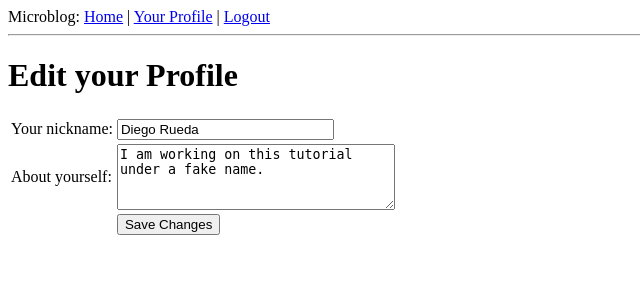
After one commit to druedaplata/flask_microblog, a Flask app: page /edit in a window 1280 px wide. The commit adds this page. Shown: the top 300 px of the page, without its empty margins (0-640 px from the left). Run offline with Flask 2, Linux system fonts and the light colour scheme; a user stored in the database is signed in; data comes from the database, SQL or seed files in the repository; both versions use the stored data as it was after the commit.

Commit message:
Chapter 6 - Profile page

```diff
--- a/app/forms.py
+++ b/app/forms.py
@@ -1,8 +1,13 @@
 from flask_wtf import Form
-from wtforms import StringField, BooleanField
-from wtforms.validators import DataRequired
+from wtforms import StringField, BooleanField, TextAreaField
+from wtforms.validators import DataRequired, Length
 
 
 class LoginForm(Form):
     openid = StringField('openid', validators=[DataRequired()])
     remember_me = BooleanField('remember_me', default=False)
+
+
+class EditForm(Form):
+    nickname = StringField('nickname', validators=[DataRequired()])
+    about_me = TextAreaField('about_me', validators=[Length(min=0, max=140)])
--- a/app/models.py
+++ b/app/models.py
@@ -1,21 +1,45 @@
 from app import db
+from hashlib import md5
 
 
 class User(db.Model):
-    id = db.Column(db.Integer, primary_key = True)
+    id = db.Column(db.Integer, primary_key=True)
     nickname = db.Column(db.String(64), index=True, unique=True)
     email = db.Column(db.String(120), index=True, unique=True)
     posts = db.relationship('Post', backref='author', lazy='dynamic')
+    about_me = db.Column(db.String(140))
+    last_seen = db.Column(db.DateTime)
+
+    @property
+    def is_authenticated(self):
+        return True
+
+    @property
+    def is_active(self):
+        return True
+
+    @property
+    def is_anonymous(self):
+        return False
+
+    def get_id(self):
+        try:
+            return unicode(self.id)  # python2
+        except NameError:
+            return str(self.id)  # python 3
+
+    def avatar(self, size):
+        return 'http://www.gravatar.com/avatar/%s?d=mm&s=%d' % (md5(self.email.encode('utf-8')).hexdigest(), size)
 
     def __repr__(self):
-        return '<User %r>' % (self.nickname)
+        return '<User %r>' % self.nickname
 
 
 class Post(db.Model):
-    id = db.Column(db.Integer, primary_key = True)
+    id = db.Column(db.Integer, primary_key=True)
     body = db.Column(db.String(140))
     timestamp = db.Column(db.DateTime)
     user_id = db.Column(db.Integer, db.ForeignKey('user.id'))
 
     def __repr__(self):
-        return '<Post %r>' % (self.body)
+        return '<Post %r>' % self.body
--- a/app/templates/base.html
+++ b/app/templates/base.html
@@ -7,7 +7,13 @@
     {% endif %}
   </head>
   <body>
-    <div>Microblog: <a href="/index">Home</a></div>
+    <div>Microblog:
+        <a href="{{ url_for('index') }}">Home</a>
+        {% if g.user.is_authenticated %}
+        | <a href="{{ url_for('user', nickname=g.user.nickname) }}">Your Profile</a>
+        | <a href="{{ url_for('logout') }}">Logout</a>
+        {% endif %}
+    </div>
     <hr>
         {% with messages = get_flashed_messages() %}
             {% if messages %}
--- /dev/null
+++ b/app/templates/edit.html
@@ -0,0 +1,22 @@
+{% extends "base.html" %}
+
+{% block content %}
+    <h1>Edit your Profile</h1>
+    <form action="" method="post" name="edit">
+        {{ form.hidden_tag() }}
+        <table>
+            <tr>
+                <td>Your nickname:</td>
+                <td>{{ form.nickname(size=24) }}</td>
+            </tr>
+            <tr>
+                <td>About yourself:</td>
+                <td>{{ form.about_me(cols=32, rows=4) }}</td>
+            </tr>
+            <tr>
+                <td></td>
+                <td><input type="submit" value="Save Changes"></td>
+            </tr>
+        </table>
+    </form>
+{% endblock %}
--- /dev/null
+++ b/app/templates/post.html
@@ -0,0 +1,5 @@
+<table>
+    <tr valign="top">
+        <td><img src="{{ post.author.avatar(50) }}"></td><td><i>{{ post.author.nickname }} says:</i><br>{{ post.body }}</td>
+    </tr>
+</table>
--- a/app/views.py
+++ b/app/views.py
@@ -1,12 +1,16 @@
-from flask import render_template, flash, redirect
-from app import app
-from .forms import LoginForm
+from flask import render_template, flash, redirect, session, url_for, request, g
+from flask_login import login_user, logout_user, current_user, login_required
+from datetime import datetime
+from app import app, db, lm, oid
+from .forms import LoginForm, EditForm
+from .models import User
 
 
 @app.route('/')
 @app.route('/index')
+@login_required
 def index():
-    user = {'nickname': 'Miguel'} # fake user
+    user = g.user
 
     posts = [ # fake array of posts
         {
@@ -27,13 +31,90 @@ def index():
 
 
 @app.route('/login', methods=['GET', 'POST'])
+@oid.loginhandler
 def login():
+    if g.user is not None and g.user.is_authenticated:
+        return redirect(url_for('index'))
     form = LoginForm()
     if form.validate_on_submit():
-        flash('Login requested for OpenID="%s", remember_me=%s' %
-              (form.openid.data, str(form.remember_me.data)))
-        return redirect('/index')
+        session['remember_me'] = form.remember_me.data
+        return oid.try_login(form.openid.data, ask_for=['nickname', 'email'])
     return render_template('login.html',
                            title='Sign In',
                            form=form,
                            providers=app.config['OPENID_PROVIDERS'])
+
+
+@lm.user_loader
+def load_user(id):
+    return User.query.get(int(id))
+
+
+@oid.after_login
+def after_login(resp):
+    if resp.email is None or resp.email == "":
+        flash('Invalid login. Please try again.')
+        return redirect(url_for('login'))
+    user = User.query.filter_by(email=resp.email).first()
+    if user is None:
+        nickname = resp.nickname
+        if nickname is None or nickname == "":
+            nickname = resp.email.split('@')[0]
+        user = User(nickname=nickname, email=resp.email)
+        db.session.add(user)
+        db.session.commit()
+    remember_me = False
+    if 'remember_me' in session:
+        remember_me = session['remember_me']
+        session.pop('remember_me', None)
+    login_user(user, remember=remember_me)
+    return redirect(request.args.get('next') or url_for('index'))
+
+
+@app.before_request
+def before_request():
+    g.user = current_user
+    if g.user.is_authenticated:
+        g.user.last_seen = datetime.utcnow()
+        db.session.add(g.user)
+        db.session.commit()
+
+
+@app.route('/logout')
+def logout():
+    logout_user()
+    return redirect(url_for('index'))
+
+
+@app.route('/user/<nickname>')
+@login_required
+def user(nickname):
+    user = User.query.filter_by(nickname=nickname).first()
+    if user is None:
+        flash('User %s not found.' % nickname)
+        return redirect(url_for('index'))
+
+    posts = [
+        {'author': user, 'body': 'Test post #1'},
+        {'author': user, 'body': 'Test post #2'}
+    ]
+    return render_template('user.html',
+                           user=user,
+                           posts=posts)
+
+
+@app.route('/edit', methods=['GET', 'POST'])
+@login_required
+def edit():
+    form = EditForm()
+    if form.validate_on_submit():
+        g.user.nickname = form.nickname.data
+        g.user.about_me = form.about_me.data
+        db.session.add(g.user)
+        db.session.commit()
+        flash('Your changes have been saved.')
+        return redirect(url_for('edit'))
+    else:
+        form.nickname.data = g.user.nickname
+        form.about_me.data = g.user.about_me
+    return render_template('edit.html', form=form)
```
Also changed, not shown: app/__init__.py (+9 -0 lines), app/templates/user.html (added, +19 -0 lines), db_repository/versions/003_migration.py (added, +31 -0 lines), app.db, 2 other files.
